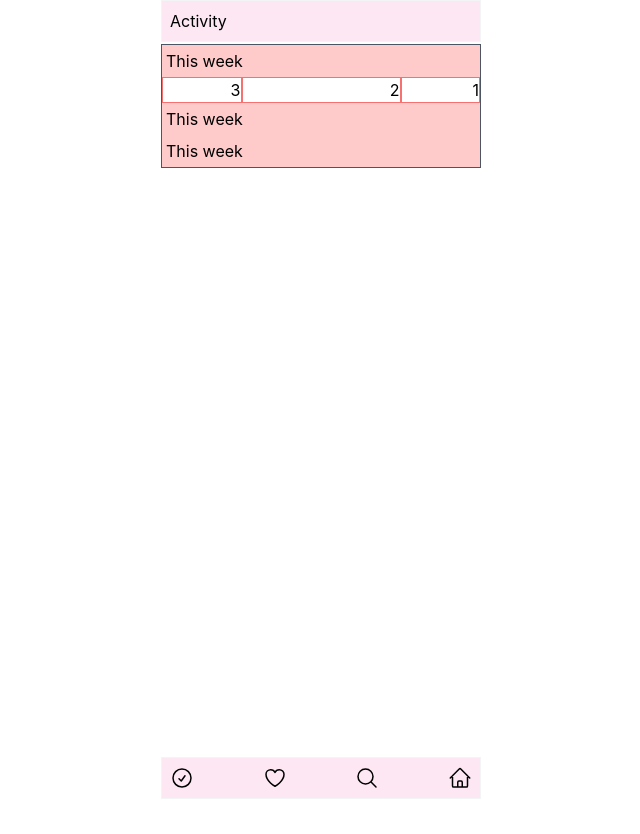
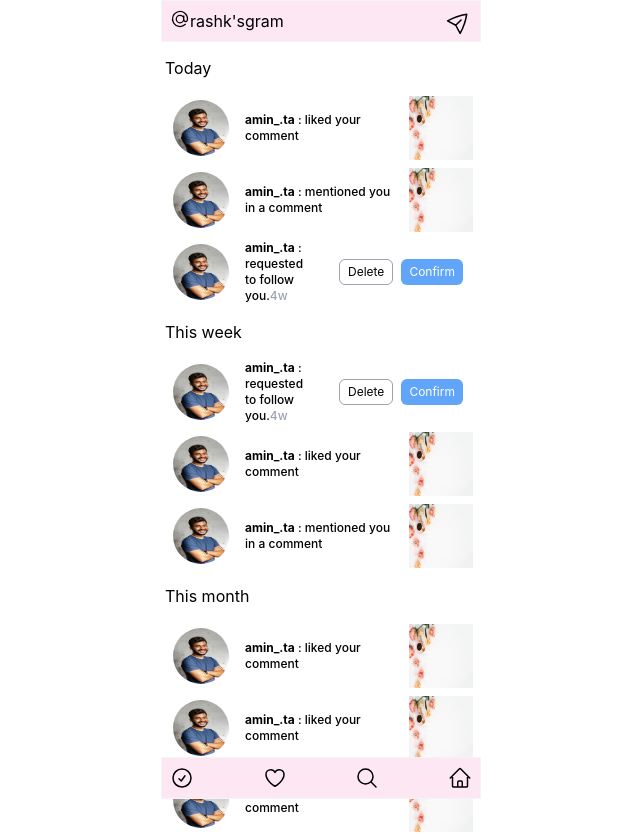
Before and after one commit to arashkyadegar/messanger, a React (Create React App) app: page / in a window 1280 px wide. Shown: the top 834 px of the page, without its empty margins (319-959 px from the left). Before the commit the page ends 800 px from the top, so only its background shows below. Built offline with nearby package versions, Linux system fonts and the light colour scheme.

Commit message:
directs page view almost done

```diff
--- a/src/App.tsx
+++ b/src/App.tsx
@@ -6,15 +6,17 @@ import FooterComponent from './components/footer/footer';
 import SearchComponent from './components/search/search';
 import LandingPageComponent from './components/landingPage/landingPage';
 import ActivityComponent from './components/activity/activity';
+import DirectMsgComponent from './components/directMsg/directMsg';
 function App() {
   const dispatch = useAppDispatch();
 
   return (
     <div className='container max-w-sm' >
       <ActivityComponent />
-      {/* <LandingPageComponent />
-      <SearchComponent />*/}
+      <LandingPageComponent />
+      <SearchComponent />
       <FooterComponent />
+      <DirectMsgComponent />
     </div>
 
   );
--- a/src/components/activity/activity.tsx
+++ b/src/components/activity/activity.tsx
@@ -1,22 +1,42 @@
 import React from 'react';
 import { useAppDispatch } from "../../redux/store/hooks"
+import ActivityLikeComponent from './activityLike';
+import ActivityMentionComponent from './activityMention';
+import ActivityFollowReqComponent from './activityFollowReq';
 
 function ActivityComponent(props: any) {
      const dispatch = useAppDispatch();
+     const username = "amin_.ta"
      return (
           <>
                <div className='p-2 fixed w-[320px] bg-pink-100 flex flex-row-reverse justify-between  gap-4 top-0 z-50 border border-gray-100'>
                     <h1 >Activity</h1>
                </div>
-               <div className='mt-11 flex flex-col border border-gray-600'>
-                    <div className='bg-red-200 text-left p-1'>This week</div>
+               <div className='mt-11 flex flex-col '>
+                    <div className='text-left p-1 my-2'>Today</div>
                     <div className=' grid grid-cols-4'>
-                         <div className='col-span-1 border border-red-400'>1</div>
-                         <div className='col-span-2 border border-red-400'>2</div>
-                         <div className='col-span-1 border border-red-400'>3</div>
+                         <ActivityLikeComponent />
+                         <ActivityMentionComponent />
+                         <ActivityFollowReqComponent />
                     </div>
-                    <div className='bg-red-200 text-left p-1'>This week</div>
-                    <div className='bg-red-200 text-left p-1'>This week</div>
+                    <div className=' text-left p-1  my-2'>This week</div>
+                    <div className=' grid grid-cols-4'>
+                         <ActivityFollowReqComponent />
+                         <ActivityLikeComponent />
+                         <ActivityMentionComponent />
+
+                    </div>
+                    <div className=' text-left p-1  my-2'>This month</div>
+                    <div className=' grid grid-cols-4'>
+
+                         <ActivityLikeComponent />
+                         <ActivityLikeComponent />
+                         <ActivityLikeComponent />
+                         <ActivityLikeComponent />
+
+
+
+                    </div>
                </div>
           </>
      );
--- a/src/components/activity/activityFollow.tsx
+++ /dev/null
@@ -1,15 +0,0 @@
-import React from 'react';
-import { useAppDispatch } from "../../redux/store/hooks"
-
-function ActivityFollowComponent(props: any) {
-     const dispatch = useAppDispatch();
-     return (
-          <>
-               <svg xmlns="http://www.w3.org/2000/svg" fill="none" viewBox="0 0 24 24" strokeWidth="1.5" stroke="currentColor" className="w-6 h-6">
-                    <path strokeLinecap="round" strokeLinejoin="round" d="M12 20.25c4.97 0 9-3.694 9-8.25s-4.03-8.25-9-8.25S3 7.444 3 12c0 2.104.859 4.023 2.273 5.48.432.447.74 1.04.586 1.641a4.483 4.483 0 0 1-.923 1.785A5.969 5.969 0 0 0 6 21c1.282 0 2.47-.402 3.445-1.087.81.22 1.668.337 2.555.337Z" />
-               </svg>
-          </>
-     );
-}
-
-export default ActivityFollowComponent;
--- /dev/null
+++ b/src/components/activity/activityFollowReq.tsx
@@ -0,0 +1,34 @@
+import React from 'react';
+import { useAppDispatch } from "../../redux/store/hooks"
+
+function ActivityFollowReqComponent(props: any) {
+     const dispatch = useAppDispatch();
+     const username = "amin_.ta";
+     return (
+          <>
+               <>
+                    <div className='col-span-2'>
+                         <div className='h-full flex flex-col justify-center items-center ' >
+                         <div className='w-full   flex flex-row justify-center gap-2 text-xs' >
+                                   <button className='bg-blue-400 text-white px-2 py-1 rounded-md'>Confirm</button>
+                                   <button className='border border-gray-400 px-2 py-1 rounded-md'>Delete</button>
+                              </div>
+                         </div>
+                    </div>
+                    <div className='col-span-1 flex flex-col justify-center text-left text-xs p-1' >
+                         <h6 className='font-bold'>{username}<span className='font-medium'> : requested to follow you.</span><span className='font-medium text-gray-400'>4w</span></h6>
+
+
+                    </div>
+                    <div className='col-span-1 flex flex-col justify-center '>
+                         <div className='w-full   flex flex-row justify-center rounded-full overflow-hidden ' >
+                              <img className='w-14 aspect-square  rounded-full' src="/images/pexels-italo-melo-2379004.jpg" title="" alt="" />
+                         </div>
+
+                    </div>
+               </>
+          </>
+     );
+}
+
+export default ActivityFollowReqComponent;
--- a/src/components/activity/activityLike.tsx
+++ b/src/components/activity/activityLike.tsx
@@ -3,11 +3,26 @@ import { useAppDispatch } from "../../redux/store/hooks"
 
 function ActivityLikeComponent(props: any) {
      const dispatch = useAppDispatch();
+     const username = "amin_.ta"
      return (
           <>
-               <svg xmlns="http://www.w3.org/2000/svg" fill="none" viewBox="0 0 24 24" strokeWidth="1.5" stroke="currentColor" className="w-6 h-6">
-                    <path strokeLinecap="round" strokeLinejoin="round" d="M12 20.25c4.97 0 9-3.694 9-8.25s-4.03-8.25-9-8.25S3 7.444 3 12c0 2.104.859 4.023 2.273 5.48.432.447.74 1.04.586 1.641a4.483 4.483 0 0 1-.923 1.785A5.969 5.969 0 0 0 6 21c1.282 0 2.47-.402 3.445-1.087.81.22 1.668.337 2.555.337Z" />
-               </svg>
+               <div className='col-span-1'>
+
+                    <div className='w-full   flex justify-center p-1' >
+                         <img className=' w-16  aspect-square ' src="/images/2.jpg" title="" alt="" />
+                    </div>
+               </div>
+               <div className='col-span-2 flex flex-col justify-center text-left text-xs p-1' >
+                    <h6 className='font-bold'>{username}<span className='font-medium'> : liked your comment</span></h6>
+
+
+               </div>
+               <div className='col-span-1 flex flex-col justify-center '>
+                    <div className='w-full   flex flex-row justify-center rounded-full overflow-hidden ' >
+                         <img className='w-14 aspect-square  rounded-full' src="/images/pexels-italo-melo-2379004.jpg" title="" alt="" />
+                    </div>
+
+               </div>
           </>
      );
 }
--- a/src/components/activity/activityMention.tsx
+++ b/src/components/activity/activityMention.tsx
@@ -3,11 +3,26 @@ import { useAppDispatch } from "../../redux/store/hooks"
 
 function ActivityMentionComponent(props: any) {
      const dispatch = useAppDispatch();
+     const username = "amin_.ta"
      return (
           <>
-               <svg xmlns="http://www.w3.org/2000/svg" fill="none" viewBox="0 0 24 24" strokeWidth="1.5" stroke="currentColor" className="w-6 h-6">
-                    <path strokeLinecap="round" strokeLinejoin="round" d="M12 20.25c4.97 0 9-3.694 9-8.25s-4.03-8.25-9-8.25S3 7.444 3 12c0 2.104.859 4.023 2.273 5.48.432.447.74 1.04.586 1.641a4.483 4.483 0 0 1-.923 1.785A5.969 5.969 0 0 0 6 21c1.282 0 2.47-.402 3.445-1.087.81.22 1.668.337 2.555.337Z" />
-               </svg>
+               <div className='col-span-1'>
+
+                    <div className='w-full   flex justify-center p-1' >
+                         <img className=' w-16  aspect-square ' src="/images/2.jpg" title="" alt="" />
+                    </div>
+                   </div>
+               <div className='col-span-2 flex flex-col justify-center text-left text-xs p-1' >
+                    <h6 className='font-bold'>{username}<span className='font-medium'> : mentioned you in a comment</span></h6>
+
+
+               </div>
+               <div className='col-span-1 flex flex-col justify-center '>
+                    <div className='w-full   flex flex-row justify-center rounded-full overflow-hidden ' >
+                         <img className='w-14 aspect-square  rounded-full' src="/images/pexels-italo-melo-2379004.jpg" title="" alt="" />
+                    </div>
+
+               </div>
           </>
      );
 }
--- /dev/null
+++ b/src/components/directMsg/directMsg.tsx
@@ -0,0 +1,37 @@
+import React from 'react';
+import { useAppDispatch } from "../../redux/store/hooks"
+import ActivityLikeComponent from '../activity/activityLike';
+
+function DirectMsgComponent(props: any) {
+     const dispatch = useAppDispatch();
+     return (
+          <>
+               <div className='flex flex-col  gap-1 '>
+                    <div className='p-1 m-1 flex flex-col bg-slate-200 rounded-lg overflow-hidden'>
+                         <div className='flex flex-row '>
+                              <input placeholder='جستجو ...' type="text" name="" id="" className='bg-transparent outline-none w-96' />
+                              <svg xmlns="http://www.w3.org/2000/svg" fill="none" viewBox="0 0 24 24" strokeWidth="1.5" stroke="currentColor" className="w-6 h-6">
+                                   <path strokeLinecap="round" strokeLinejoin="round" d="m21 21-5.197-5.197m0 0A7.5 7.5 0 1 0 5.196 5.196a7.5 7.5 0 0 0 10.607 10.607Z" />
+                              </svg>
+                         </div>
+
+                    </div>
+                    <div className='flex flex-row justify-between'>
+                         <a href="#" className='text-blue-500'>Requests</a>
+                         <h6>Messages</h6>
+
+                    </div>
+                    <div className='grid grid-cols-4  gap-1'>
+                    <ActivityLikeComponent />
+                    <ActivityLikeComponent />
+                    <ActivityLikeComponent />
+                    <ActivityLikeComponent />
+                    <ActivityLikeComponent />
+                    </div>
+
+               </div>
+          </>
+     );
+}
+
+export default DirectMsgComponent;
--- /dev/null
+++ b/src/components/imageCircle/imageCircle.tsx
@@ -0,0 +1,20 @@
+import React from 'react';
+import { useAppDispatch } from "../../redux/store/hooks"
+
+function ImageCircleComponent(props: any) {
+     const dispatch = useAppDispatch();
+     return (
+          <>
+               <div className='relative flex justify-center items-center w-18 h-18 p-1 rounded-full  outline outline-1 outline-gray-300'>
+                    <img className='aspect-square  rounded-full'  alt='' title='' />
+                    <a className='z-10 w-6 h-6 absolute top-12 right-0 rounded-full bg-blue-500 text-white'>
+                    <svg xmlns="http://www.w3.org/2000/svg" fill="none" viewBox="0 0 24 24" strokeWidth="1.5" stroke="currentColor" className="w-6 h-6">
+                         <path strokeLinecap="round" strokeLinejoin="round" d="M12 9v6m3-3H9m12 0a9 9 0 1 1-18 0 9 9 0 0 1 18 0Z" />
+                    </svg>
+               </a>
+               </div>
+          </>
+     );
+}
+
+export default ImageCircleComponent;
```
